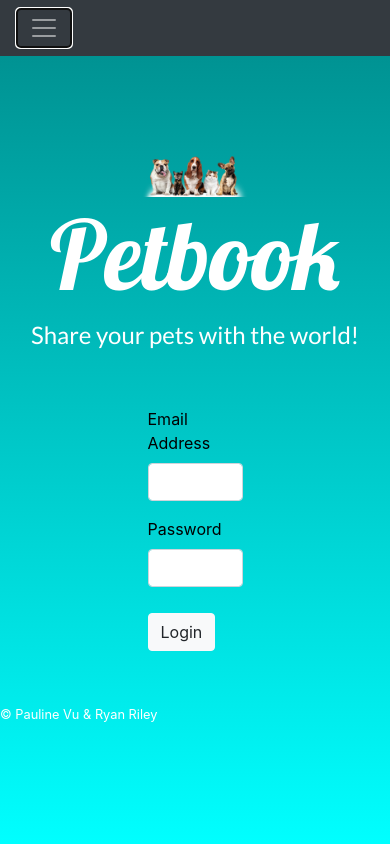
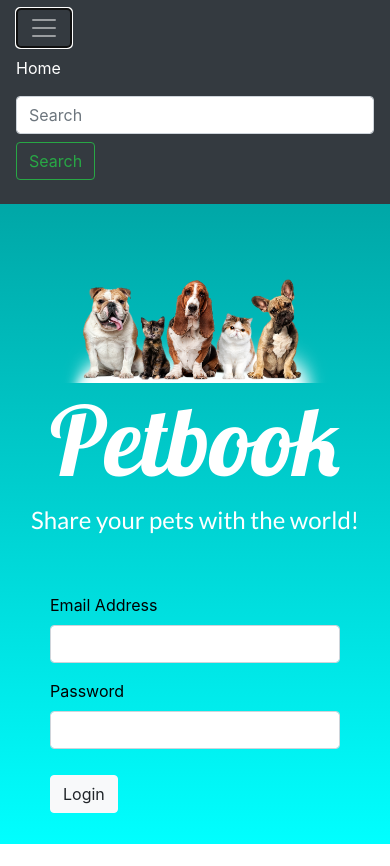
Before and after one commit to ptv6ug/Petbook, a plain HTML site: page index.html in a window 390 px wide. Both pictures are taken after a click on the button "Toggle navigation". Before the commit the page ends 844 px from the top, so only its background shows below. Drawn offline with nearby package versions, Linux system fonts and the light colour scheme.

Commit message:
added responsiveness and fixed navbar

```diff
--- a/index.html
+++ b/index.html
@@ -6,8 +6,7 @@
         <meta name="viewport" content="width=device-width, initial-scale=1">
         <meta name="author" content="Pauline Vu & Ryan Riley">
         <!-- <meta name="keywords" content="define keywords for search engines"> -->
-
-        <link rel="stylesheet" href="https://maxcdn.bootstrapcdn.com/bootstrap/4.2.1/css/bootstrap.min.css" />
+        <link rel="stylesheet" href="https://stackpath.bootstrapcdn.com/bootstrap/4.4.1/css/bootstrap.min.css" integrity="sha384-Vkoo8x4CGsO3+Hhxv8T/Q5PaXtkKtu6ug5TOeNV6gBiFeWPGFN9MuhOf23Q9Ifjh" crossorigin="anonymous">
         <link rel="stylesheet" href="styles/main.css">
         <link href="https://fonts.googleapis.com/css?family=Lobster&display=swap" rel="stylesheet">
         <link href="https://fonts.googleapis.com/css?family=Lato&display=swap" rel="stylesheet">
@@ -16,21 +15,26 @@
     </head>
     <body onload="setFocus()">
         <header>
-            <nav class="navbar navbar-expand-md navbar-dark bg-dark">
-                <button class="navbar-toggler" type="button" data-toggle="collapse" data-target="collapsibleNavbar">
-                    <span class="navbar-toggler-icon"></span>
+            <nav class="navbar navbar-expand-lg navbar-dark bg-dark">
+                <button class="navbar-toggler" type="button" data-toggle="collapse" data-target="#navbarSupportedContent" aria-controls="navbarSupportedContent" aria-expanded="false" aria-label="Toggle navigation">
+                  <span class="navbar-toggler-icon"></span>
                 </button>
-                <div class="collapse navbar-collapse justify-content-end" id="collapsibleNavbar">
-                    <ul class="navbar-nav">
-                        <li class="nav-item">
-                            <a class="nav-link" href="#">Login</a>
-                        </li>
-                    </ul>
+
+                <div class="collapse navbar-collapse" id="navbarSupportedContent">
+                  <ul class="navbar-nav mr-auto">
+                    <li class="nav-item active">
+                      <a class="nav-link" href="#">Home <span class="sr-only">(current)</span></a>
+                    </li>
+                  </ul>
+                  <form class="form-inline my-2 my-lg-0">
+                    <input class="form-control mr-sm-2" type="search" placeholder="Search" aria-label="Search">
+                    <button class="btn btn-outline-success my-2 my-sm-0" type="submit">Search</button>
+                  </form>
                 </div>
-            </nav>
+              </nav>
         </header>
         <div class="container" id="frontPageIntro">
-            <img src="images/pets_landing.png" alt="2 cats and 3 dogs" class="imgex" width=30% style="margin: 100px 0px 0px 0px">
+            <img src="images/pets_landing.png" alt="2 cats and 3 dogs" class="imgex">
             <h1 class="display-1">Petbook</h1>
             <h4>Share your pets with the world!</h4>
         </div>
@@ -55,5 +59,8 @@
         <footer>
             <small>© Pauline Vu & Ryan Riley</small>
         </footer>
+        <script src="https://code.jquery.com/jquery-3.4.1.slim.min.js" integrity="sha384-J6qa4849blE2+poT4WnyKhv5vZF5SrPo0iEjwBvKU7imGFAV0wwj1yYfoRSJoZ+n" crossorigin="anonymous"></script>
+        <script src="https://cdn.jsdelivr.net/npm/popper.js@1.16.0/dist/umd/popper.min.js" integrity="sha384-Q6E9RHvbIyZFJoft+2mJbHaEWldlvI9IOYy5n3zV9zzTtmI3UksdQRVvoxMfooAo" crossorigin="anonymous"></script>
+        <script src="https://stackpath.bootstrapcdn.com/bootstrap/4.4.1/js/bootstrap.min.js" integrity="sha384-wfSDF2E50Y2D1uUdj0O3uMBJnjuUD4Ih7YwaYd1iqfktj0Uod8GCExl3Og8ifwB6" crossorigin="anonymous"></script>
     </body>
 </html>
--- a/styles/main.css
+++ b/styles/main.css
@@ -4,6 +4,11 @@
 
 html {
   height: 100%;
+}
+
+.imgex {
+  width: 35%;
+  margin: 75px 0px 0px 0px;
 }
 
 h1 {
@@ -50,4 +55,10 @@ body {
   [class*="col-"] {
     width: 100%;
   }
+
+  .imgex { width: 75%; }
+
+  #loginForm {
+    width: 100%;
+  }
 }
```
